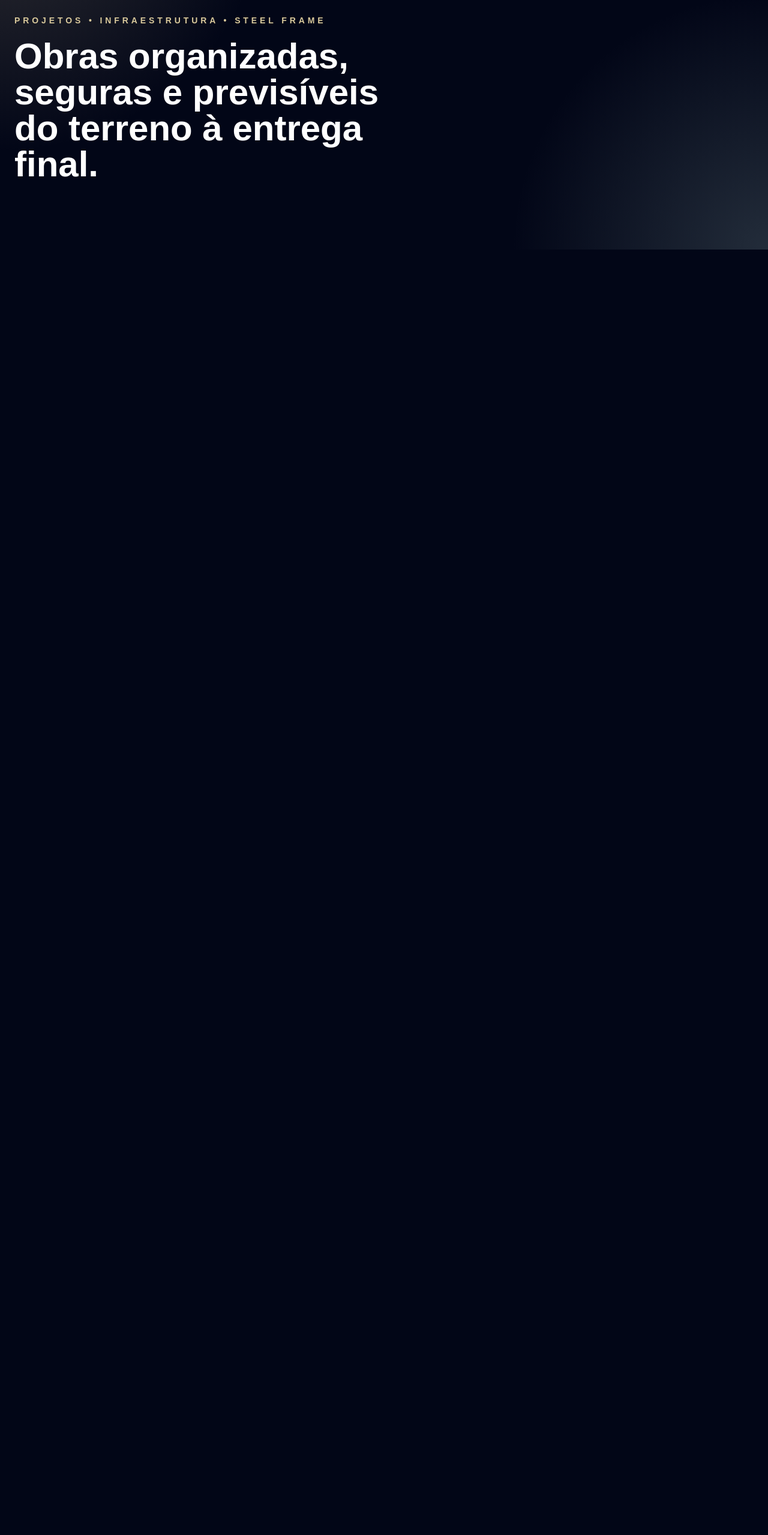
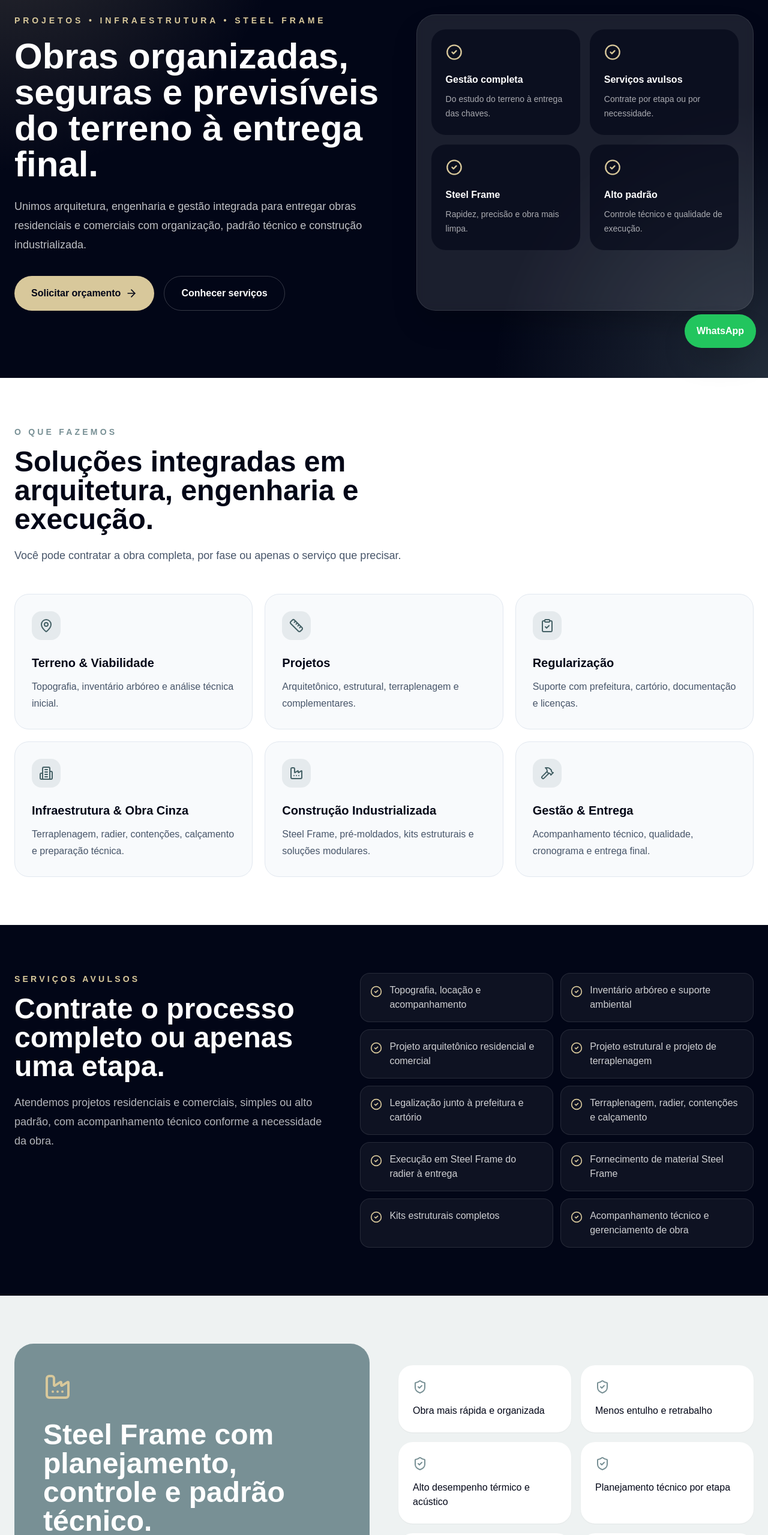
Before and after one commit to getestimatefast/casalarqeng.com.br, a Next.js app: page / in a window 1280 px wide. Shown: the part 200-2759 px from the top of the page at 60% size. Before the commit the page ends 800 px from the top, so only its background shows below. Built offline with nearby package versions, Linux system fonts and the light colour scheme.

Commit message:
Restore full landing page content

```diff
--- a/app/page.tsx
+++ b/app/page.tsx
@@ -6,7 +6,7 @@ const etapas = [
   { icon: MapPin, title: 'Terreno & Viabilidade', text: 'Topografia, inventário arbóreo e análise técnica inicial.' },
   { icon: Ruler, title: 'Projetos', text: 'Arquitetônico, estrutural, terraplenagem e complementares.' },
   { icon: ClipboardCheck, title: 'Regularização', text: 'Suporte com prefeitura, cartório, documentação e licenças.' },
-  { icon: Building2, title: 'Infraestrutura', text: 'Terraplenagem, radier, contenções, calçamento e obra cinza.' },
+  { icon: Building2, title: 'Infraestrutura & Obra Cinza', text: 'Terraplenagem, radier, contenções, calçamento e preparação técnica.' },
   { icon: Factory, title: 'Construção Industrializada', text: 'Steel Frame, pré-moldados, kits estruturais e soluções modulares.' },
   { icon: Hammer, title: 'Gestão & Entrega', text: 'Acompanhamento técnico, qualidade, cronograma e entrega final.' },
 ];
@@ -59,9 +59,143 @@ export default function HomePage() {
             <h1 className="max-w-4xl text-4xl font-semibold leading-tight md:text-6xl">
               Obras organizadas, seguras e previsíveis do terreno à entrega final.
             </h1>
+            <p className="mt-6 max-w-2xl text-lg leading-8 text-white/75">
+              Unimos arquitetura, engenharia e gestão integrada para entregar obras residenciais e comerciais com organização, padrão técnico e construção industrializada.
+            </p>
+            <div className="mt-9 flex flex-col gap-4 sm:flex-row">
+              <a href={whatsappUrl} target="_blank" className="inline-flex items-center justify-center gap-2 rounded-full bg-[#d8c89b] px-7 py-4 font-semibold text-slate-950 transition hover:bg-white">
+                Solicitar orçamento <ArrowRight className="h-5 w-5" />
+              </a>
+              <a href="#servicos" className="inline-flex items-center justify-center rounded-full border border-white/20 px-7 py-4 font-semibold text-white transition hover:bg-white hover:text-slate-950">
+                Conhecer serviços
+              </a>
+            </div>
+          </div>
+          <div className="rounded-[2rem] border border-white/10 bg-white/10 p-6 shadow-2xl backdrop-blur">
+            <div className="grid gap-4 sm:grid-cols-2">
+              {[
+                ['Gestão completa', 'Do estudo do terreno à entrega das chaves.'],
+                ['Serviços avulsos', 'Contrate por etapa ou por necessidade.'],
+                ['Steel Frame', 'Rapidez, precisão e obra mais limpa.'],
+                ['Alto padrão', 'Controle técnico e qualidade de execução.'],
+              ].map(([title, text]) => (
+                <div key={title} className="rounded-3xl bg-slate-950/60 p-6">
+                  <CheckCircle2 className="mb-5 h-7 w-7 text-[#d8c89b]" />
+                  <h3 className="font-semibold">{title}</h3>
+                  <p className="mt-2 text-sm leading-6 text-white/65">{text}</p>
+                </div>
+              ))}
+            </div>
           </div>
         </div>
       </section>
+
+      <section id="servicos" className="bg-white px-6 py-20 text-slate-950">
+        <div className="mx-auto max-w-7xl">
+          <div className="max-w-3xl">
+            <p className="text-sm font-semibold uppercase tracking-[0.3em] text-[#789095]">O que fazemos</p>
+            <h2 className="mt-4 text-3xl font-semibold md:text-5xl">Soluções integradas em arquitetura, engenharia e execução.</h2>
+            <p className="mt-5 text-lg leading-8 text-slate-600">Você pode contratar a obra completa, por fase ou apenas o serviço que precisar.</p>
+          </div>
+          <div className="mt-12 grid gap-5 md:grid-cols-2 lg:grid-cols-3">
+            {etapas.map((item) => {
+              const Icon = item.icon;
+              return (
+                <div key={item.title} className="rounded-3xl border border-slate-200 bg-slate-50 p-7 transition hover:-translate-y-1 hover:shadow-xl">
+                  <div className="mb-6 flex h-12 w-12 items-center justify-center rounded-2xl bg-[#789095]/15 text-[#456166]"><Icon className="h-6 w-6" /></div>
+                  <h3 className="text-xl font-semibold">{item.title}</h3>
+                  <p className="mt-3 leading-7 text-slate-600">{item.text}</p>
+                </div>
+              );
+            })}
+          </div>
+        </div>
+      </section>
+
+      <section id="processo" className="px-6 py-20">
+        <div className="mx-auto grid max-w-7xl gap-10 lg:grid-cols-[.9fr_1.1fr]">
+          <div>
+            <p className="text-sm font-semibold uppercase tracking-[0.3em] text-[#d8c89b]">Serviços avulsos</p>
+            <h2 className="mt-4 text-3xl font-semibold md:text-5xl">Contrate o processo completo ou apenas uma etapa.</h2>
+            <p className="mt-5 text-lg leading-8 text-white/70">Atendemos projetos residenciais e comerciais, simples ou alto padrão, com acompanhamento técnico conforme a necessidade da obra.</p>
+          </div>
+          <div className="grid gap-3 sm:grid-cols-2">
+            {servicos.map((servico) => (
+              <div key={servico} className="flex gap-3 rounded-2xl border border-white/10 bg-white/5 p-4 text-white/80">
+                <CheckCircle2 className="mt-1 h-5 w-5 flex-none text-[#d8c89b]" />
+                <span>{servico}</span>
+              </div>
+            ))}
+          </div>
+        </div>
+      </section>
+
+      <section id="steel-frame" className="bg-[#eef2f2] px-6 py-20 text-slate-950">
+        <div className="mx-auto grid max-w-7xl gap-12 lg:grid-cols-2">
+          <div className="rounded-[2rem] bg-[#789095] p-8 text-white md:p-12">
+            <Factory className="mb-8 h-12 w-12 text-[#d8c89b]" />
+            <h2 className="text-3xl font-semibold md:text-5xl">Steel Frame com planejamento, controle e padrão técnico.</h2>
+            <p className="mt-6 text-lg leading-8 text-white/80">Executamos obras em Steel Frame com preparação, estrutura, fechamentos, instalações, acabamentos e entrega final.</p>
+          </div>
+          <div className="grid content-center gap-4 sm:grid-cols-2">
+            {vantagens.map((vantagem) => (
+              <div key={vantagem} className="rounded-3xl bg-white p-6 shadow-sm">
+                <ShieldCheck className="mb-4 h-6 w-6 text-[#789095]" />
+                <p className="font-medium">{vantagem}</p>
+              </div>
+            ))}
+          </div>
+        </div>
+      </section>
+
+      <section className="bg-white px-6 py-20 text-slate-950">
+        <div className="mx-auto grid max-w-7xl gap-8 md:grid-cols-3">
+          <div className="rounded-3xl border border-slate-200 p-8">
+            <Trees className="mb-6 h-9 w-9 text-[#789095]" />
+            <h3 className="text-2xl font-semibold">Terreno & Infraestrutura</h3>
+            <p className="mt-4 leading-7 text-slate-600">Preparação técnica do terreno, topografia, inventário, terraplenagem, fundações, contenções e obra cinza.</p>
+          </div>
+          <div className="rounded-3xl border border-slate-200 p-8">
+            <Home className="mb-6 h-9 w-9 text-[#789095]" />
+            <h3 className="text-2xl font-semibold">Interiores</h3>
+            <p className="mt-4 leading-7 text-slate-600">Projetos residenciais e comerciais com layout, modelagem 3D, imagens realistas, materiais e acabamentos.</p>
+          </div>
+          <div className="rounded-3xl border border-slate-200 p-8">
+            <Wrench className="mb-6 h-9 w-9 text-[#789095]" />
+            <h3 className="text-2xl font-semibold">Kits & Materiais</h3>
+            <p className="mt-4 leading-7 text-slate-600">Kits estruturais completos, aço, placas, isolamento, drywall, forros e suporte técnico para implantação.</p>
+          </div>
+        </div>
+      </section>
+
+      <section id="contato" className="px-6 py-20">
+        <div className="mx-auto max-w-7xl rounded-[2rem] bg-[#d8c89b] p-8 text-slate-950 md:p-12">
+          <div className="grid gap-8 lg:grid-cols-[1fr_.9fr]">
+            <div>
+              <p className="text-sm font-semibold uppercase tracking-[0.3em]">Contato</p>
+              <h2 className="mt-4 text-3xl font-semibold md:text-5xl">Vamos planejar sua obra com segurança e previsibilidade?</h2>
+              <p className="mt-5 text-lg leading-8 text-slate-800">Entre em contato para orçamentos de material, kits prontos, projetos ou gestão completa de obra.</p>
+              <a href={whatsappUrl} target="_blank" className="mt-8 inline-flex items-center gap-2 rounded-full bg-slate-950 px-7 py-4 font-semibold text-white transition hover:bg-white hover:text-slate-950">
+                Falar pelo WhatsApp <ArrowRight className="h-5 w-5" />
+              </a>
+            </div>
+            <div className="grid content-center gap-4 text-lg">
+              <a href="tel:+5524981257978" className="flex items-center gap-3"><Phone className="h-5 w-5" /> (24) 98125-7978</a>
+              <a href="mailto:thaisa.cosaquevite@gmail.com" className="flex items-center gap-3"><Mail className="h-5 w-5" /> thaisa.cosaquevite@gmail.com</a>
+              <a href="https://instagram.com/arq.thaisacosaquevite" target="_blank" className="flex items-center gap-3"><span className="flex h-5 w-5 items-center justify-center rounded-md bg-slate-950 text-xs font-bold text-[#d8c89b]">IG</span> @arq.thaisacosaquevite</a>
+              <p className="flex items-center gap-3"><MapPin className="h-5 w-5" /> Miguel Pereira/RJ</p>
+            </div>
+          </div>
+        </div>
+      </section>
+
+      <footer className="border-t border-white/10 px-6 py-8 text-center text-sm text-white/55">
+        © 2026 Casal Arq & Eng. Arquitetura, Engenharia, Gestão e Construção Industrializada.
+      </footer>
+
+      <a href={whatsappUrl} target="_blank" aria-label="Falar pelo WhatsApp" className="fixed bottom-5 right-5 z-50 rounded-full bg-green-500 px-5 py-4 font-semibold text-white shadow-2xl transition hover:scale-105">
+        WhatsApp
+      </a>
     </main>
   );
 }
```
